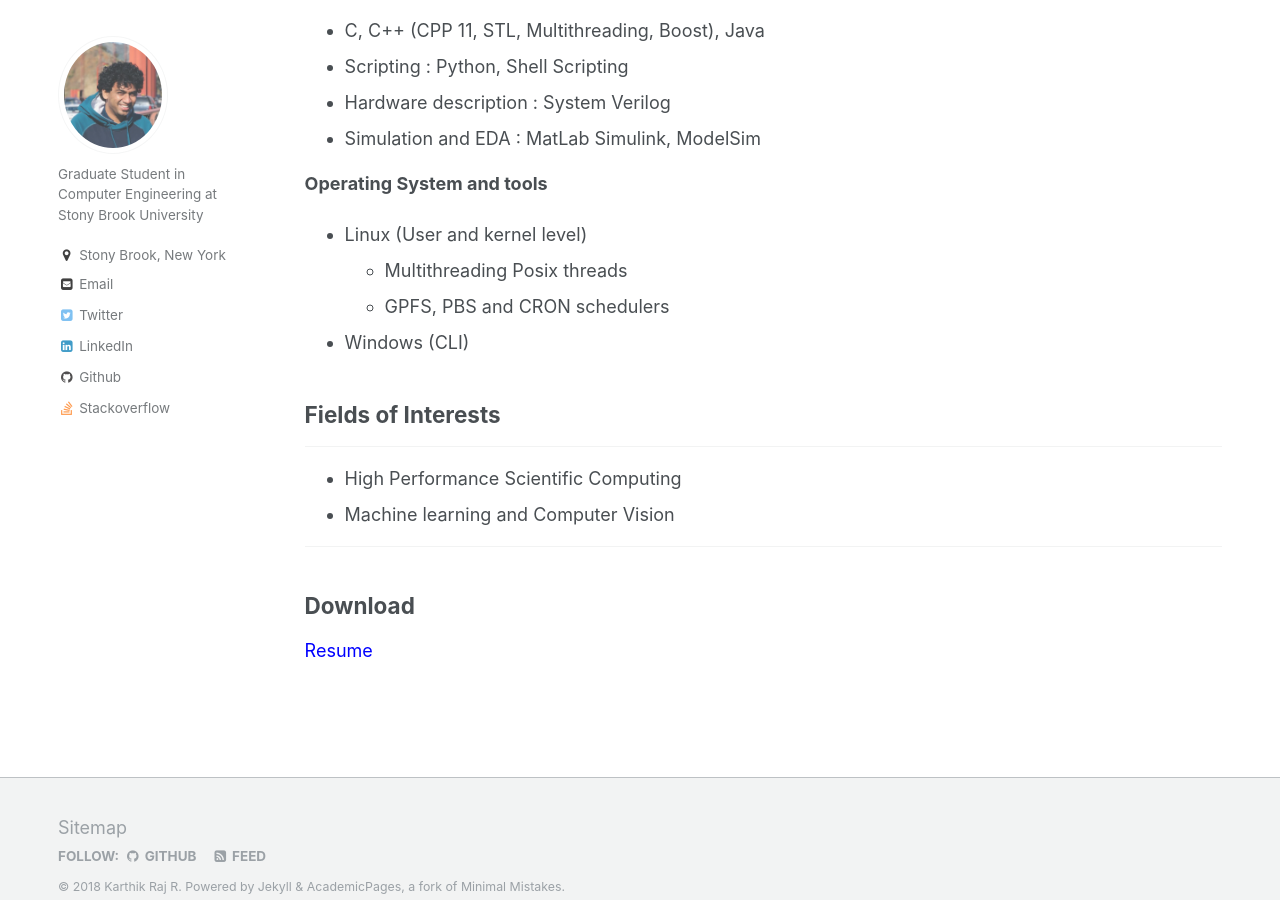
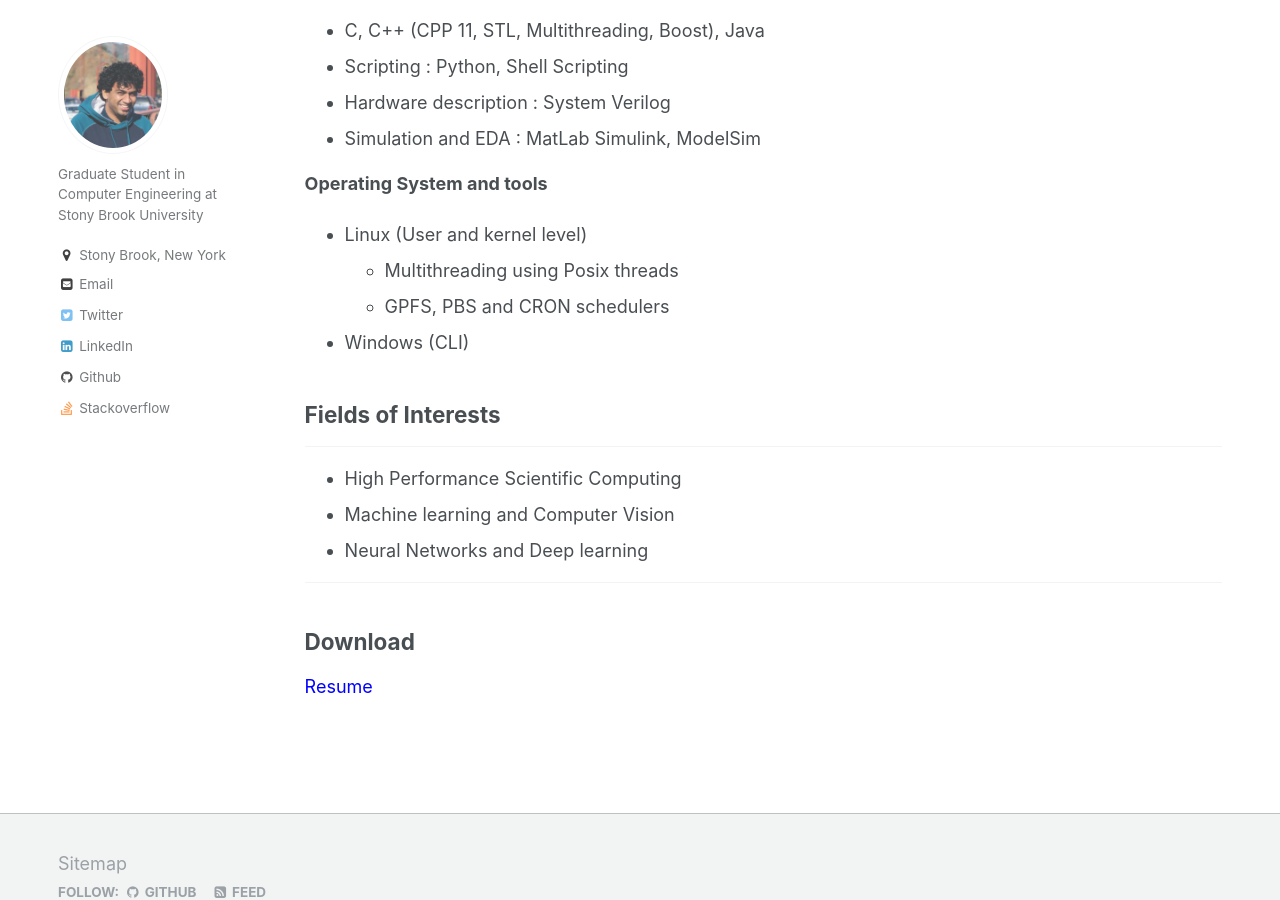
Before and after one commit to Karthik4293/Karthik4293.github.io, a Jekyll site: the page built from _pages/cv.md, in a window 1280 px wide and 900 px high, scrolled down 876 px. Built offline with Jekyll 4.4.1, drawn with Linux system fonts in a browser that asks for light colours.

Commit message:
new lines

```diff
--- a/_pages/cv.md
+++ b/_pages/cv.md
@@ -6,8 +6,6 @@ author_profile: true
 redirect_from:
   - /resume
 ---
-
-
 ## Education
 ------
 <b>Stony Brook University (2017-19)</b>
@@ -40,14 +38,16 @@ Bangalore, India<br/>
 
 <b>Operating System and tools</b>
 * Linux (User and kernel level)
-  * Multithreading Posix threads
+  * Multithreading using Posix threads
   * GPFS, PBS and CRON schedulers
 * Windows (CLI)<br/>
+
 
 ## Fields of Interests
 -----
 * High Performance Scientific Computing
 * Machine learning and Computer Vision
+* Neural Networks and Deep learning
 
 -----
 ## Download
```
